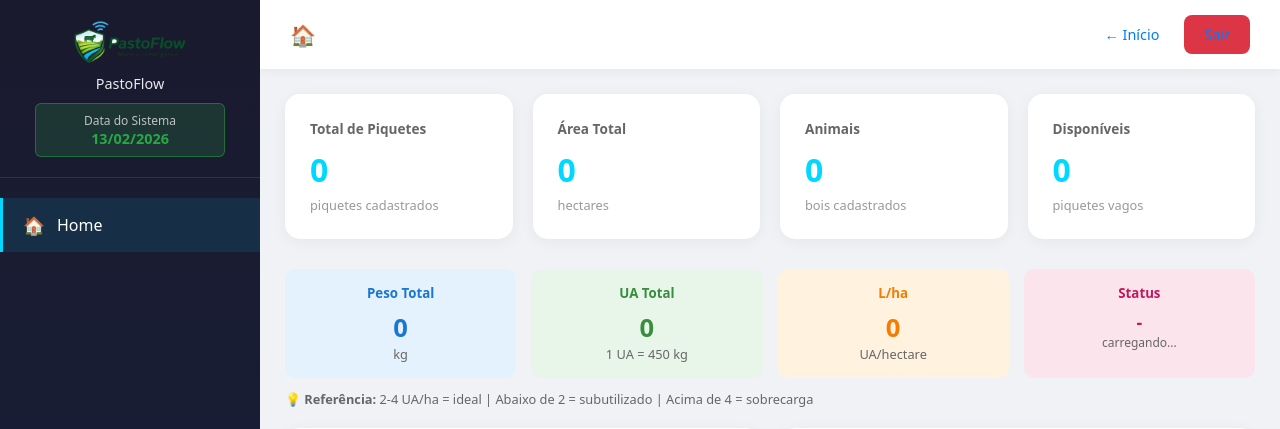
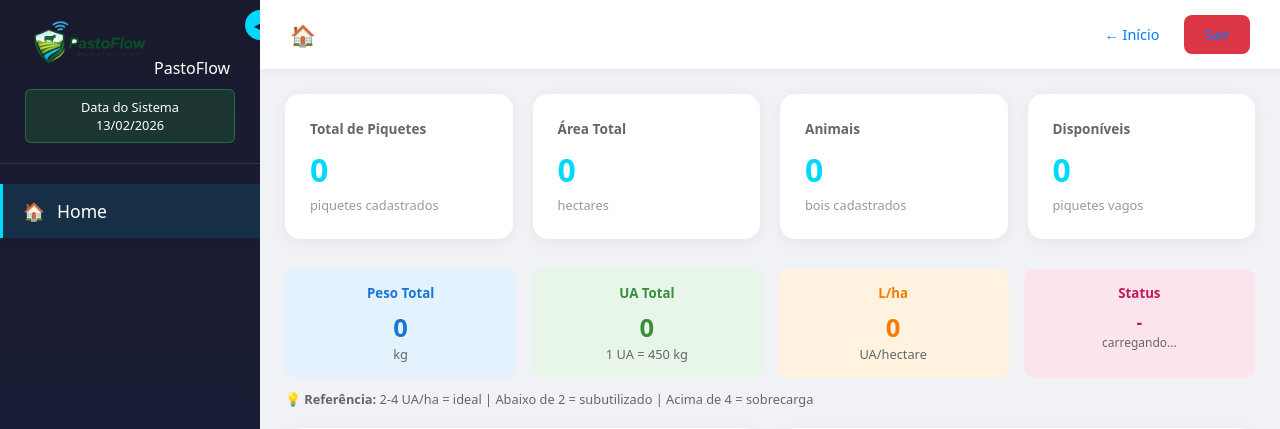
Before and after one commit to jeffersonss-tech/pastagens_flask, a Flask app: template templates/fazenda.html in a window 1280 px wide. Shown: the top 429 px of the page. Run offline with Flask 2, Linux system fonts and the light colour scheme; the template is opened without the code that fills it, so the values that code supplies are empty.

Commit message:
Feature: sidebar contraível com persistência no localStorage e ajuste de mapas

```diff
--- a/static/css/fazenda.css
+++ b/static/css/fazenda.css
@@ -8,30 +8,51 @@ body { font-family: system-ui, sans-serif; background: #f0f2f5; display: flex; m
     color: white;
     padding: 20px 0;
     flex-shrink: 0;
+    transition: width 0.3s ease;
+    position: relative;
+    overflow-x: hidden;
 }
+
+/* Estado contraído da sidebar */
+.sidebar.collapsed {
+    width: 70px;
+}
+
 .sidebar-header {
-    padding: 0 20px 20px;
+    padding: 0 10px 20px;
     border-bottom: 1px solid rgba(255,255,255,0.1);
     margin-bottom: 20px;
     text-align: center;
+    white-space: nowrap;
 }
-.sidebar-header img { display: block; margin: 0 auto 10px; }
-.sidebar-header span { font-size: 0.9rem; opacity: 0.9; font-weight: 500; display: block; margin-top: 5px; }
+
+.sidebar.collapsed .sidebar-header span,
+.sidebar.collapsed .sidebar-header img {
+    display: none;
+}
+
+.sidebar.collapsed .sidebar-header::after {
+    content: 'PF';
+    font-weight: bold;
+    font-size: 1.5rem;
+    color: #00d9ff;
+}
+
 .data-teste {
-    background: rgba(255, 193, 7, 0.2);
-    border: 1px solid rgba(255, 193, 7, 0.5);
+    background: rgba(40, 167, 69, 0.2);
+    border: 1px solid rgba(40, 167, 69, 0.5);
     border-radius: 6px;
     padding: 8px 12px;
     margin: 10px 15px 0;
     font-size: 0.8rem;
+    transition: opacity 0.2s;
 }
-.data-teste.modo-real {
-    background: rgba(40, 167, 69, 0.2);
-    border-color: rgba(40, 167, 69, 0.5);
+
+.sidebar.collapsed .data-teste {
+    opacity: 0;
+    pointer-events: none;
 }
-.data-teste-label { opacity: 0.7; font-size: 0.75rem; }
-.data-teste-valor { color: #00d9ff; font-weight: bold; font-size: 0.9rem; }
-.data-teste.modo-real .data-teste-valor { color: #28a745; }
+
 .menu { list-style: none; }
 .menu-item {
     padding: 15px 20px;
@@ -41,7 +62,41 @@ body { font-family: system-ui, sans-serif; background: #f0f2f5; display: flex; m
     gap: 12px;
     transition: all 0.3s;
     border-left: 3px solid transparent;
+    white-space: nowrap;
 }
+
+.sidebar.collapsed .menu-item {
+    padding: 15px 25px;
+}
+
+.sidebar.collapsed .menu-item span:last-child {
+    display: none;
+}
+
+/* Botão de Toggle */
+.sidebar-toggle {
+    position: absolute;
+    top: 10px;
+    right: -15px;
+    width: 30px;
+    height: 30px;
+    background: #00d9ff;
+    border-radius: 50%;
+    display: flex;
+    align-items: center;
+    justify-content: center;
+    cursor: pointer;
+    z-index: 100;
+    color: #1a1a2e;
+    box-shadow: 0 2px 5px rgba(0,0,0,0.2);
+    transition: right 0.3s ease;
+}
+
+.sidebar.collapsed .sidebar-toggle {
+    right: 20px;
+    top: 60px; /* Ajuste para não sobrepor o PF */
+}
+
 .menu-item:hover { background: rgba(255,255,255,0.05); }
 .menu-item.active {
     background: rgba(0, 217, 255, 0.1);
--- a/static/js/fazenda.js
+++ b/static/js/fazenda.js
@@ -8,6 +8,35 @@ let mapDesenhoInit = false;
 
 // Variáveis globais esperadas (injetadas via HTML):
 // fazendaId, mapaLat, mapaLng, fazendaNome, temSede
+
+function toggleSidebar() {
+    const sidebar = document.getElementById('sidebar');
+    const icon = document.getElementById('toggle-icon');
+    const isCollapsed = sidebar.classList.toggle('collapsed');
+
+    // Salvar preferência
+    localStorage.setItem('sidebarCollapsed', isCollapsed);
+
+    // Atualizar ícone
+    icon.textContent = isCollapsed ? '▶' : '◀';
+
+    // Forçar redimensionamento dos mapas se existirem
+    setTimeout(() => {
+        if (typeof map !== 'undefined' && map) map.invalidateSize();
+        if (typeof mapPiquetes !== 'undefined' && mapPiquetes) mapPiquetes.invalidateSize();
+    }, 300);
+}
+
+// Aplicar preferência ao carregar
+document.addEventListener('DOMContentLoaded', () => {
+    const isCollapsed = localStorage.getItem('sidebarCollapsed') === 'true';
+    if (isCollapsed) {
+        const sidebar = document.getElementById('sidebar');
+        const icon = document.getElementById('toggle-icon');
+        if (sidebar) sidebar.classList.add('collapsed');
+        if (icon) icon.textContent = '▶';
+    }
+});
 
 function showSection(id) {
     // Verificar se estamos na página da fazenda (onde as seções existem)
--- a/templates/base.html
+++ b/templates/base.html
@@ -15,7 +15,10 @@
 </head>
 <body>
     <!-- Sidebar -->
-    <div class="sidebar">
+    <div class="sidebar" id="sidebar">
+        <div class="sidebar-toggle" onclick="toggleSidebar()" title="Recolher/Expandir">
+            <span id="toggle-icon">◀</span>
+        </div>
         <div class="sidebar-header">
             <img src="/static/icon/PastoFlow-logo.png" alt="PastoFlow" style="width: 120px; margin-bottom: 10px;">
             <span>{{ fazenda.nome if fazenda else 'PastoFlow' }}</span>
@@ -27,26 +30,26 @@
         <ul class="menu">
             {% if fazenda %}
             <li class="menu-item {% if request.endpoint == 'fazenda' %}active{% endif %}" onclick="showSection('dashboard')">
-                <span>📊</span> Dashboard
+                <span>📊</span> <span>Dashboard</span>
             </li>
             <li class="menu-item" onclick="showSection('piquetes')">
-                <span>📍</span> Piquetes
+                <span>📍</span> <span>Piquetes</span>
             </li>
             <li class="menu-item {% if request.endpoint == 'lotes' %}active{% endif %}" onclick="window.location.href='/fazenda/{{ fazenda.id }}/lotes'">
-                <span>📋</span> Lotes
+                <span>📋</span> <span>Lotes</span>
             </li>
             <li class="menu-item" onclick="showSection('movimentacao')">
-                <span>🔄</span> Movimentação
+                <span>🔄</span> <span>Movimentação</span>
             </li>
             <li class="menu-item {% if request.endpoint == 'rotacao' %}active{% endif %}" onclick="window.location.href='/fazenda/{{ fazenda.id }}/rotacao'">
-                <span>🧠</span> IA Rotação
+                <span>🧠</span> <span>IA Rotação</span>
             </li>
             <li class="menu-item" onclick="showSection('relatorios')">
-                <span>📈</span> Relatórios
+                <span>📈</span> <span>Relatórios</span>
             </li>
             {% else %}
             <li class="menu-item active" onclick="window.location.href='/'">
-                <span>🏠</span> Home
+                <span>🏠</span> <span>Home</span>
             </li>
             {% endif %}
         </ul>
```
